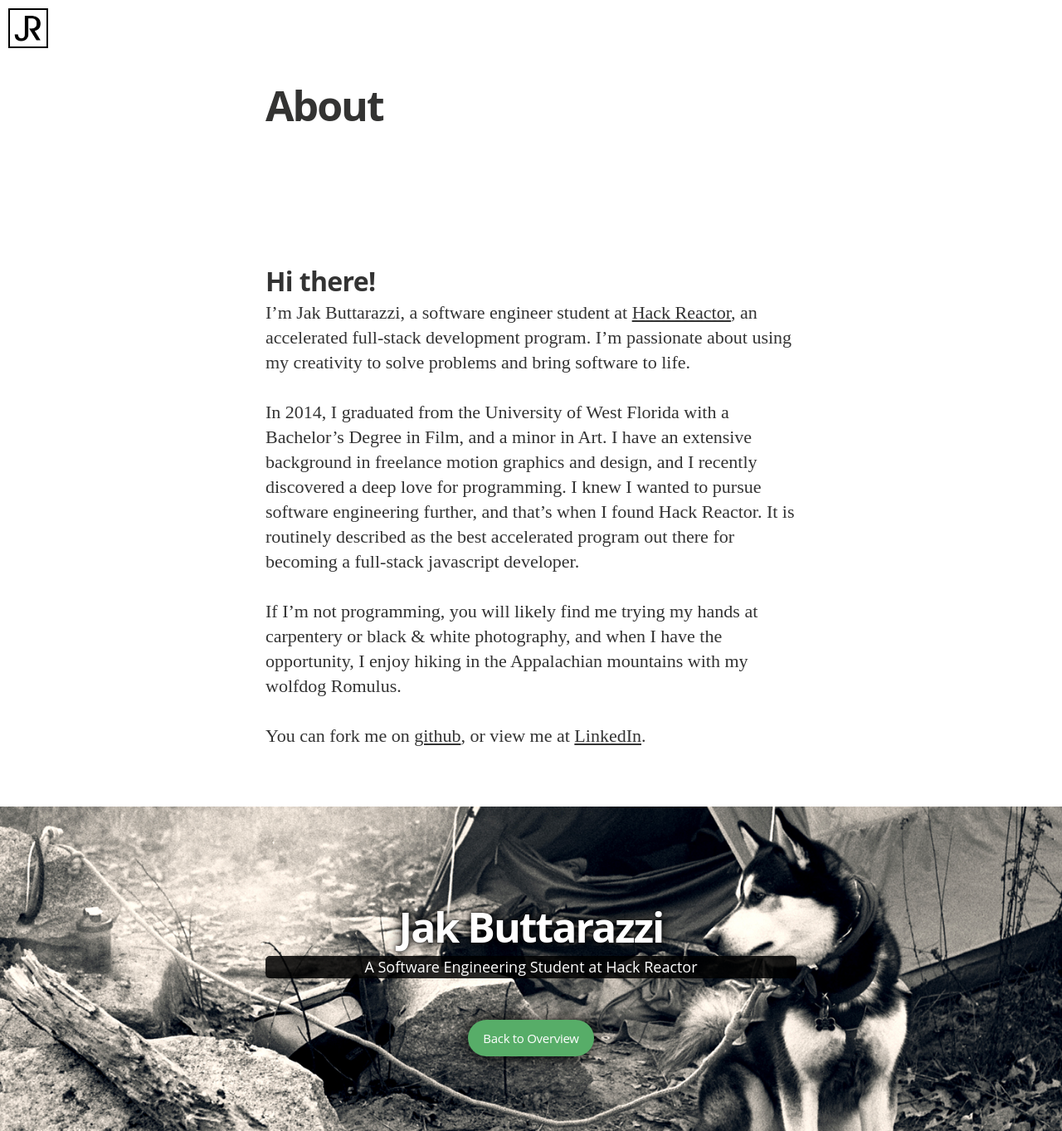
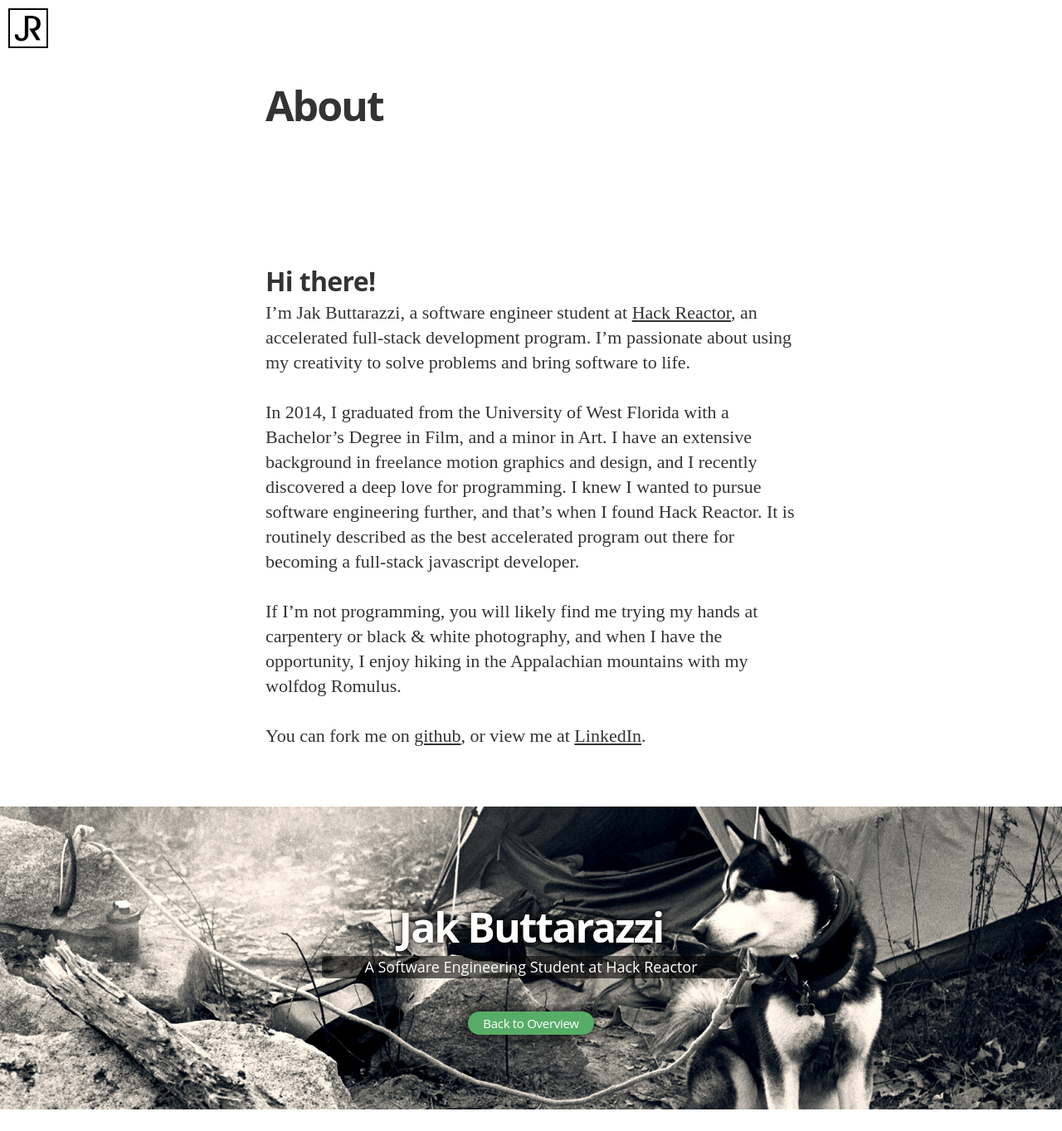
Before and after one commit to JakRazzi/JakRazzi.github.io, a Jekyll site: the page built from about.md, in a window 1280 px wide. Shown: the whole page at 83% size. Built offline with Jekyll 4.4.1, drawn with Linux system fonts in a browser that asks for light colours; nearby versions of some CDN libraries; some web fonts are replaced; after the commit the page ends 1337 px from its top, so only the background shows below that.

Commit message:
Fixed page and post footer css

```diff
--- a/css/main.sass
+++ b/css/main.sass
@@ -556,6 +556,7 @@ body
     padding: 120px 0 90px
     text-align: center
     margin: 0 auto
+    x-index: 3
     .blog-title
       margin: 0
       padding: 0 0 10px
@@ -567,12 +568,14 @@ body
       line-height: 50px
       word-break: break-word
       color: #fff
-      text-shadow: 0px 0px 15px #000, 0px 0px 5px #000
+      text-shadow: 0px 0px 15px rgba(0,0,0,1), 0px 0px 5px rgba(0,0,0,0.8)
+
     .blog-description
-      margin: 0 0 50px
+      width: 440px
+      margin: 0 auto 40px
       border-radius: 5px
       padding: 0 $rs*2
-      background-color: rgba(0,0,0,.85)
+      background-color: rgba(0,0,0,.6)
       font-size: $rs/8*9
       line-height: 1.5
       color: #fff
@@ -589,13 +592,13 @@ body
       font-style: normal
       text-decoration: none
       cursor: pointer
-      height: 44px
+      height: 28px
       background: #57ad68
       color: #fff
       vertical-align: middle
       box-sizing: border-box
       border-radius: 999em
-      line-height: 44px
+      line-height: 28px
       padding: 0 18px
       box-shadow: 0px 0px 20px #000
 
```
